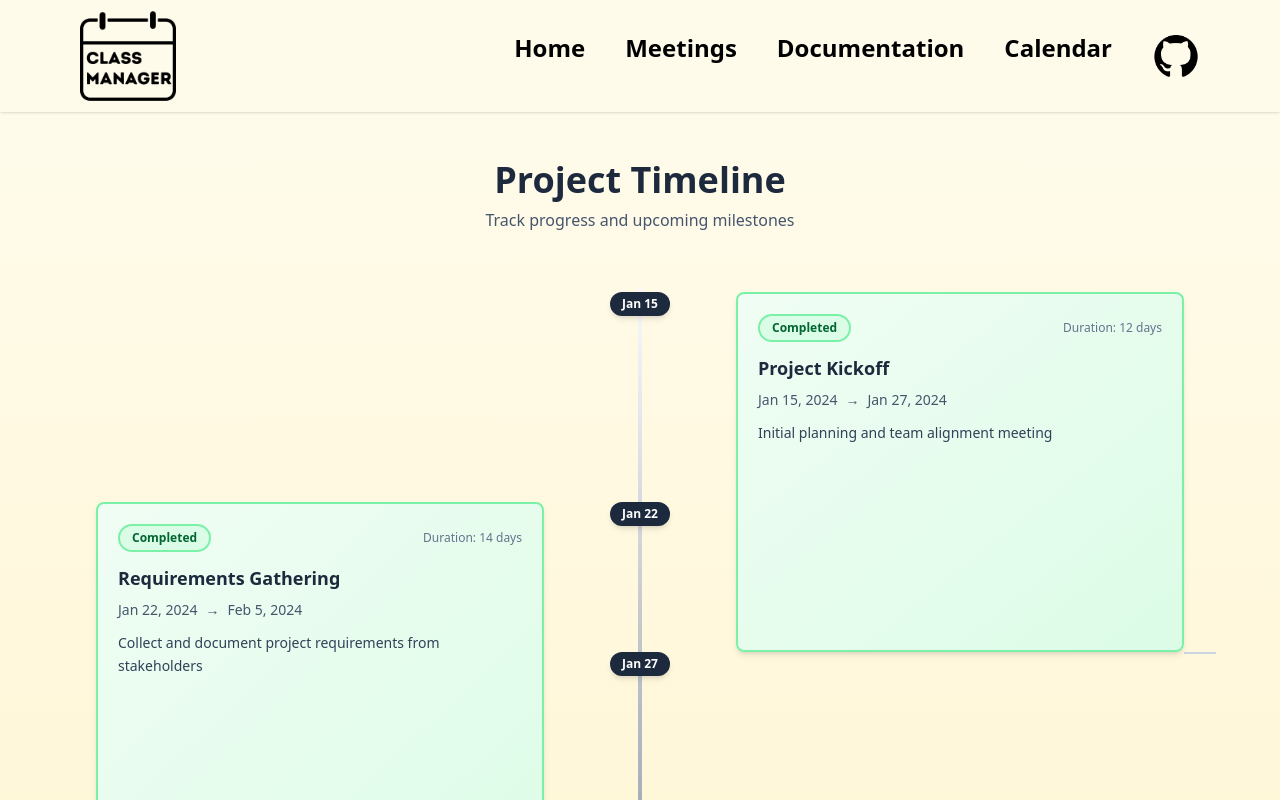
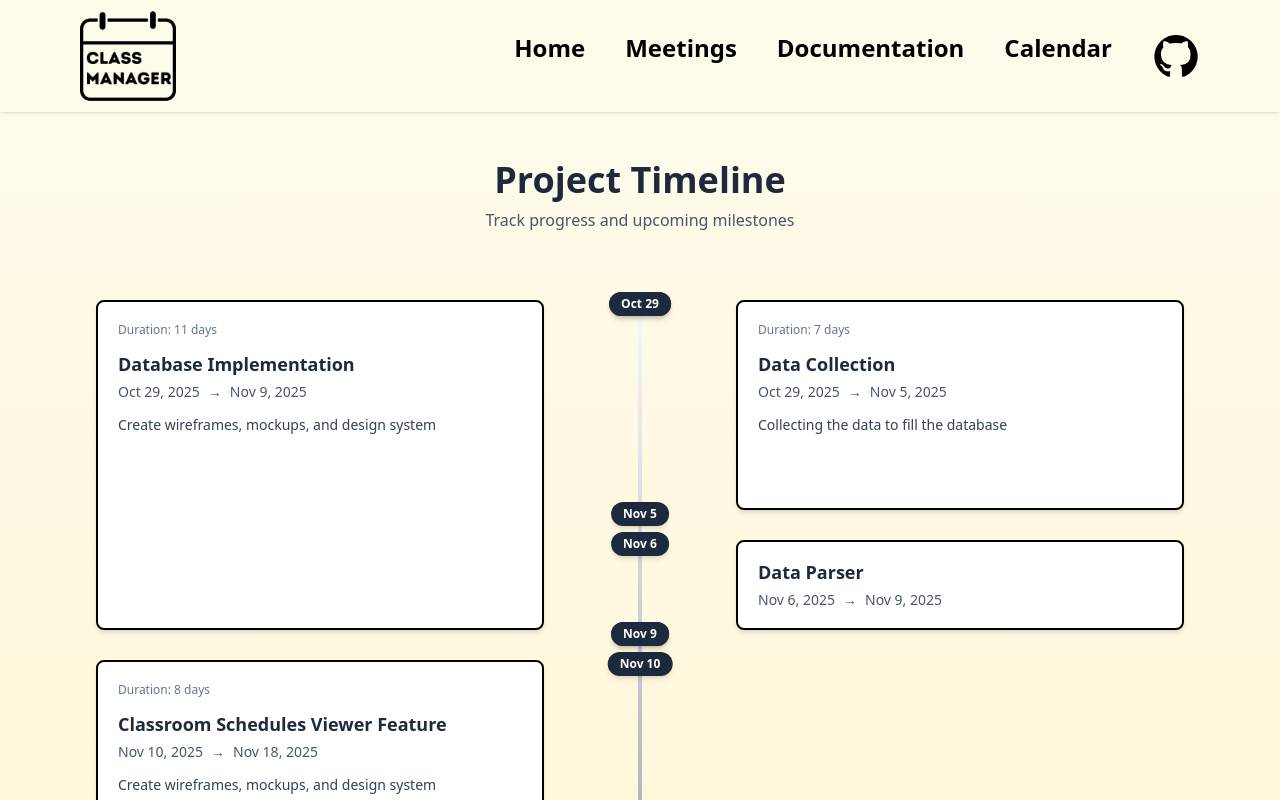
Before and after one commit to ClassManager-PEI/ClassManager-microsite, a React (Vite) app: page /ClassManager-microsite/calendar in a window 1280 px wide. Shown: the top 800 px of the page. Built offline with nearby package versions, Linux system fonts and the light colour scheme.

Commit message:
add calender info

```diff
--- a/src/components/Task.jsx
+++ b/src/components/Task.jsx
@@ -1,17 +1,4 @@
 export default function TeamMember({task, isLeft, startLine}) {
-
-    const getStatusColor = (status) => {
-        switch (status) {
-            case 'completed':
-                return 'bg-green-100 text-green-800 border-green-300';
-            case 'in-progress':
-                return 'bg-blue-100 text-blue-800 border-blue-300';
-            case 'upcoming':
-                return 'bg-gray-100 text-gray-800 border-gray-300';
-            default:
-                return 'bg-yellow-100 text-yellow-800 border-yellow-300';
-        }
-    };
 
     const parseDate = (dateStr) => {
         return new Date(dateStr);
@@ -27,9 +14,6 @@ export default function TeamMember({task, isLeft, startLine}) {
         return date.toLocaleDateString('en-US', { month: 'short', day: 'numeric' });
     };
 
-    console.log(startLine)
-    console.log(task.startDate)
-
     const start = formatDateShort(task.date)
     const end = formatDateShort(task.endDate)
     const diff = Math.ceil((task.endDate - task.startDate) / (1000 * 60 * 60 * 24))
@@ -37,7 +21,7 @@ export default function TeamMember({task, isLeft, startLine}) {
 
     return (
         <div key={task.id} className="relative">
-
+          { diff>0 && <>
             {/* Date label on timeline */}
             <div className="absolute left-1/2 transform -translate-x-1/2 z-10" style={{ top: `${12 + diffFromStart * 30}px` }}>
               <div className="bg-slate-800 text-white px-3 py-1 rounded-full text-xs font-semibold whitespace-nowrap shadow-md">
@@ -53,55 +37,39 @@ export default function TeamMember({task, isLeft, startLine}) {
             </div>
 
             {/* Content card */}
-          <div className={`absolute z-30 ${isLeft ? 'justify-start pr-1/2 left-7/12' : 'justify-end pl-1/2'} w-full`} style={{ top: `${12 + diffFromStart * 30}px` }}>
+            <div className={`absolute z-30 ${isLeft ? 'justify-start pr-1/2 left-7/12' : 'justify-end pl-1/2'} w-full`} style={{ top: `${20 + diffFromStart * 30}px` }}>
               <div className={`w-5/12 ${isLeft ? 'pr-8' : 'pl-8'}`}>
-              <div style={{ height: `calc(${diff}*30px)` }} className={`bg-gradient-to-br ${
-                task.status === 'completed' ? 'from-green-50 to-green-100' :
-                task.status === 'in-progress' ? 'from-blue-50 to-blue-100' :
-                'from-gray-50 to-gray-100'
-              } rounded-lg shadow-md hover:shadow-xl transition-all duration-300 p-5 border-2 ${
-                task.status === 'completed' ? 'border-green-300' :
-                task.status === 'in-progress' ? 'border-blue-300' :
-                'border-gray-300'
-              }`}>
+                <div style={{ height: `calc(${diff}*30px)` }} className={`bg-gradient-to-br rounded-lg bg-white shadow-md hover:shadow-xl transition-all duration-300 p-5 ${diff>3 ? 'py-5' : 'py-1'} border-2`}>
                   {/* Status badge */}
                   <div className="flex items-center justify-between mb-3">
-                  <span className={`px-3 py-1 rounded-full text-xs font-bold border-2 ${getStatusColor(task.status)} capitalize`}>
-                    {task.status.replace('-', ' ')}
-                  </span>
-                  {task.endDate && task.endDate.getTime() !== task.startDate.getTime() && (
+                    {task.endDate && diff>3 && (
                       <span className="text-xs text-slate-500 font-medium">
                         Duration: {diff} days
                       </span>
                     )}
                   </div>
-
+                  <div className={`grid ${diff > 2 ? 'grid-cols-1' : 'grid-cols-2'}`}>
                     {/* Task title */}
-                <h3 className="text-lg font-bold text-slate-800 mb-2">{task.title}</h3>
+                    <h3 className="text-lg font-bold text-slate-800">{task.title}</h3>
 
                     {/* Date range */}
-                <div className="text-sm text-slate-600 mb-3 font-medium">
-                  {task.endDate && task.endDate.getTime() !== task.startDate.getTime() ? (
-                    <div className="flex items-center gap-2">
+                    <div className="text-sm text-slate-600 mb-3 font-medium flex justify-end">
+                      <div className="flex items-center gap-2 w-full pt-1">
                         <span>{formatDate(task.date)}</span>
                         <span>→</span>
                         <span>{formatDate(task.endDate)}</span>
                       </div>
-                  ) : (
-                    <span>{formatDate(task.date)}</span>
-                  )}
+                    </div>
                   </div>
 
                   {/* Description */}
+                  {task.endDate && diff>3 && (
                     <p className="text-slate-700 text-sm leading-relaxed">{task.description}</p>
-              </div>
-
-              {/* Connecting line to timeline */}
-              <div className={`relative h-0 ${isLeft ? 'ml-auto' : 'mr-auto'}`}>
-                <div className={`absolute top-0 w-8 h-0.5 bg-slate-300 ${isLeft ? 'left-full' : 'right-full'}`}></div>
+                  )}
                 </div>
               </div>
             </div>
+          </>}
         </div>
     );
 }
--- a/src/content/calendar.json
+++ b/src/content/calendar.json
@@ -1,26 +1,72 @@
 [
     {
         "id": 1,
-        "title": "Project Kickoff",
-        "date": "2024-01-15",
-        "endDate": "2024-01-27",
-        "status": "completed",
-        "description": "Initial planning and team alignment meeting"
+        "title": "Data Collection",
+        "date": "2025-10-29",
+        "endDate": "2025-11-05",
+        "description": "Collecting the data to fill the database"
       },
     {
         "id": 2,
-        "title": "Requirements Gathering",
-        "date": "2024-01-22",
-        "endDate": "2024-02-05",
-        "status": "completed",
-        "description": "Collect and document project requirements from stakeholders"
+        "title": "Data Parser",
+        "date": "2025-11-06",
+        "endDate": "2025-11-09",
+        "description": "Persistence layer component to import data through CSV or Excel files"
     },
     {
         "id": 3,
-        "title": "Design Phase",
-        "date": "2024-02-08",
-        "endDate": "2024-02-28",
-        "status": "in-progress",
+        "title": "Database Implementation",
+        "date": "2025-10-29",
+        "endDate": "2025-11-09",
         "description": "Create wireframes, mockups, and design system"
+    },
+    {
+        "id": 4,
+        "title": "Classroom Schedules Viewer Feature",
+        "date": "2025-11-10",
+        "endDate": "2025-11-18",
+        "description": "Create wireframes, mockups, and design system"
+    },
+    {
+        "id": 5,
+        "title": "Room Management Feature",
+        "date": "2025-11-16",
+        "endDate": "2025-12-05",
+        "description": "Create wireframes, mockups, and design system"
+    },
+    {
+        "id": 6,
+        "title": "Deployment",
+        "date": "2025-12-08",
+        "endDate": "2025-12-10",
+        "description": ""
+    },
+    {
+        "id": 7,
+        "title": "Qr Codes Placement",
+        "date": "2025-12-11",
+        "endDate": "2025-12-13",
+        "description": ""
+    },
+    {
+        "id": 8,
+        "title": "Documentation",
+        "date": "2025-12-08",
+        "endDate": "2025-12-15",
+        "description": ""
+    },
+    {
+        "id": 9,
+        "title": "",
+        "date": "2025-12-13",
+        "endDate": "2025-12-13",
+        "description": ""
+    },
+    {
+        "id": 10,
+        "title": "User Feedback Analysis",
+        "date": "2025-12-14",
+        "endDate": "2025-12-22",
+        "description": ""
     }
 ]
--- a/src/pages/Calendar.jsx
+++ b/src/pages/Calendar.jsx
@@ -15,7 +15,7 @@ export default function ProjectTimeline() {
   })).sort((a, b) => a.startDate - b.startDate);
 
   return (
-    <div className="min-h-screen h-[170vh] bg-gradient-to-t from-amber-100 to-amber-50 py-12 px-4">
+    <div className="min-h-screen h-[190vh] bg-gradient-to-t from-amber-100 to-amber-50 py-12 px-4">
       <div className="max-w-6xl mx-auto">
         <div className="text-center mb-12">
           <h1 className="text-4xl font-bold text-slate-800 mb-2">Project Timeline</h1>
@@ -24,7 +24,7 @@ export default function ProjectTimeline() {
 
 
         {/* Central timeline axis */}
-        <div className="h-[152vh] absolute left-1/2 top-72 min-h-screen w-1 bg-gradient-to-t from-gray-800 via-gray-400 to-gray-50 transform -translate-x-1/2"></div>
+        <div className="h-[172vh] absolute left-1/2 top-72 min-h-screen w-1 bg-gradient-to-t from-gray-800 via-gray-400 to-gray-50 transform -translate-x-1/2"></div>
 
         {/* Timeline items */}
         <div className="space-y-12">
```
Lines whose indentation alone changed are shown as unchanged.
